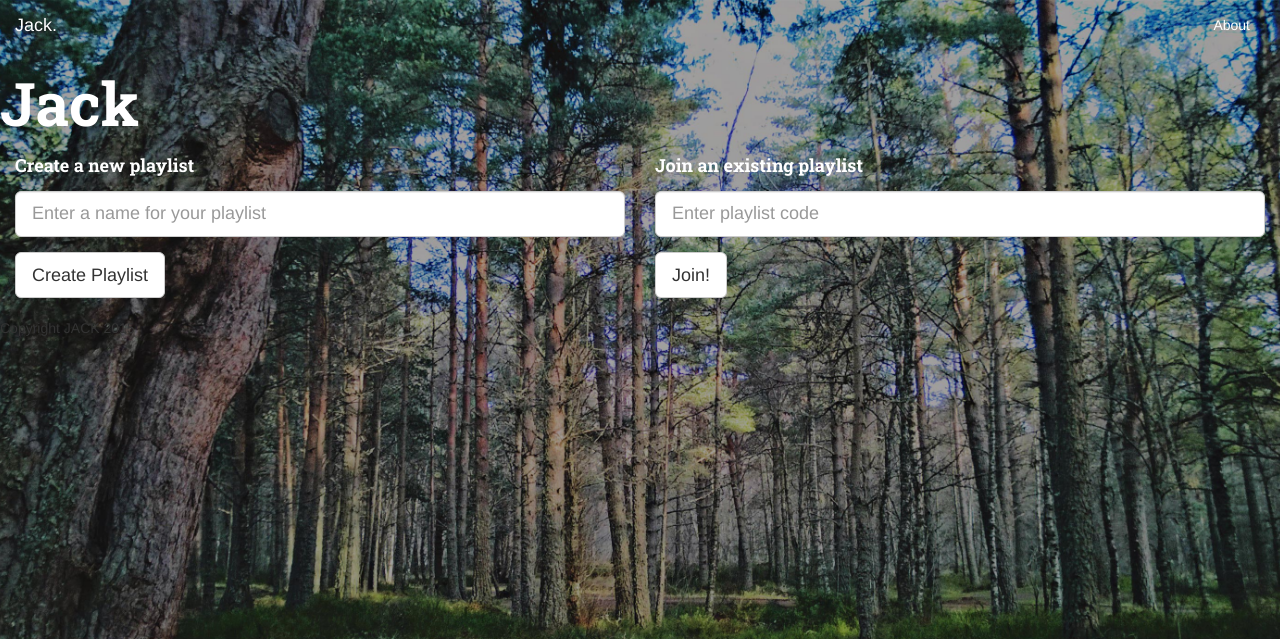
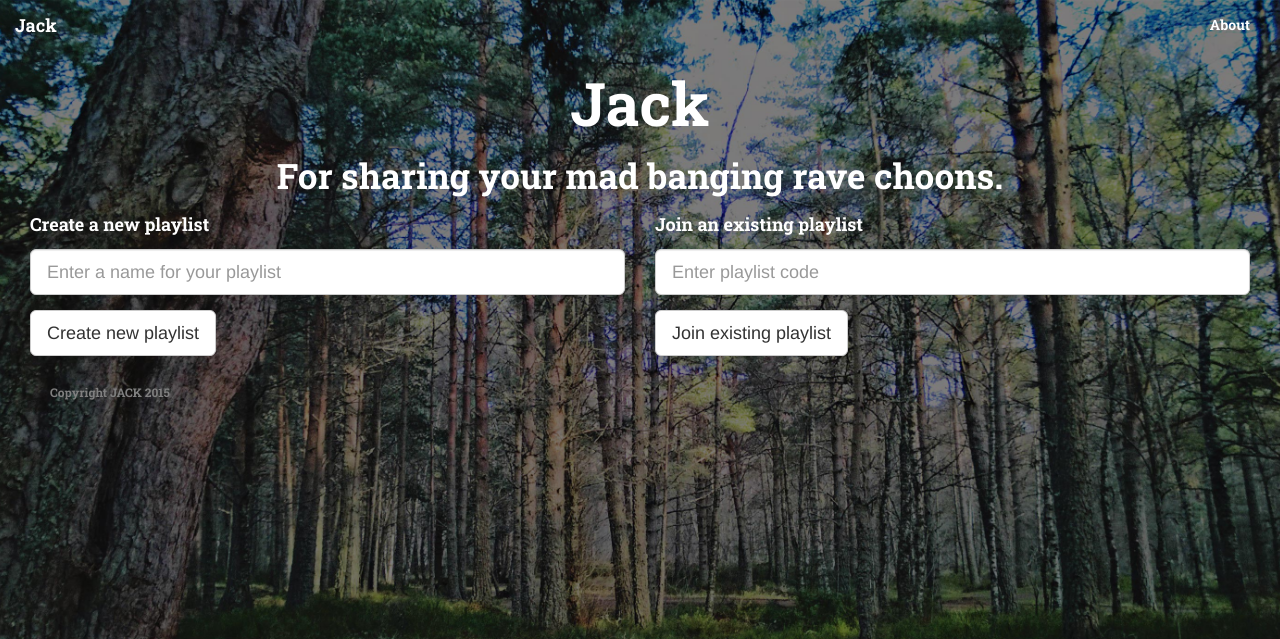
Before and after one commit to camerongray1515/HackDee-2015, a Flask app: page /welcome in a window 1280 px wide. Shown: the top 639 px of the page. Run offline with Flask 2, Linux system fonts and the light colour scheme; some libraries are stand-ins or nearby versions.

Commit message:
Finished design for the front page

```diff
--- a/static/css/style.css
+++ b/static/css/style.css
@@ -2,7 +2,7 @@ body{
   background: transparent;
 }
 
-h1,h2,h3,h4{
+h1,h2,h3,h4,h5,p,a{
   font-family: 'Roboto Slab', serif;
   color: #fff;
 }
@@ -10,15 +10,19 @@ h1,h2,h3,h4{
 h1{
   font-size: 60px;
 }
+
 h2{
-  font-size: 40px;
+  font-size: 35px;
+}
+
+h5{
+  font-size: 12px;
+  color: gray;
 }
 
 body > div.container.body-content{
     padding-bottom: 20px;
     padding-top: 0px;
-    padding-left: 0px;
-    padding-right: 0px;
     width: 100%;
 }
 .navbar-default
@@ -40,6 +44,14 @@ body > div.container.body-content{
   border-top: transparent;
   color: #fff;
   margin-bottom:0px;
+}
+
+.large-title{
+  text-align: center;
+}
+
+.footer{
+  padding-left:50px;
 }
 
 /* CSS Animated Loader - http://projects.lukehaas.me/css-loaders/ */
--- a/templates/base.html
+++ b/templates/base.html
@@ -30,7 +30,7 @@
           <span class="icon-bar"></span>
           <span class="icon-bar"></span>
         </button>
-        <a class="navbar-brand" href="#">Jack. </a>
+        <a class="navbar-brand" href="#">Jack</a>
       </div>
 
       <!-- Collect the nav links, forms, and other content for toggling -->
@@ -49,6 +49,6 @@
 
 </body>
 
-<footer>
-  <p>Copyright JACK 2015</p>
+<footer class="footer">
+  <h5>Copyright JACK 2015</h5>
 </footer>
--- a/templates/welcome.html
+++ b/templates/welcome.html
@@ -6,7 +6,12 @@
 
 {% block body %}
 
+<div class="large-title">
 <h1>Jack</h1>
+<h2>For sharing your mad banging rave choons.</h2>
+</div>
+
+<div class = "control-row">
 
 <div class ="col-lg-6">
   <form class="form" role="form">
@@ -16,7 +21,7 @@
       </h4>
       <input type="text" class="form-control input-lg" id="playlistname" placeholder="Enter a name for your playlist">
     </div>
-    <button type="submit" class="btn btn-default btn-lg" id="newSubmit">Create Playlist</button>
+    <button type="submit" class="btn btn-default btn-lg" id="newSubmit">Create new playlist</button>
   </form>
 </div>
 
@@ -28,8 +33,10 @@
       </h4>
       <input type="text" class="form-control input-lg" id="pcode" placeholder="Enter playlist code">
     </div>
-    <button type="submit" class="btn btn-default btn-lg" id="joinSubmit">Join!</button>
+    <button type="submit" class="btn btn-default btn-lg" id="joinSubmit">Join existing playlist</button>
   </form>
 </div>
 
+</div>
+
 {% endblock %}
```
Also changed, not shown: static/img/coverimage.jpg.
